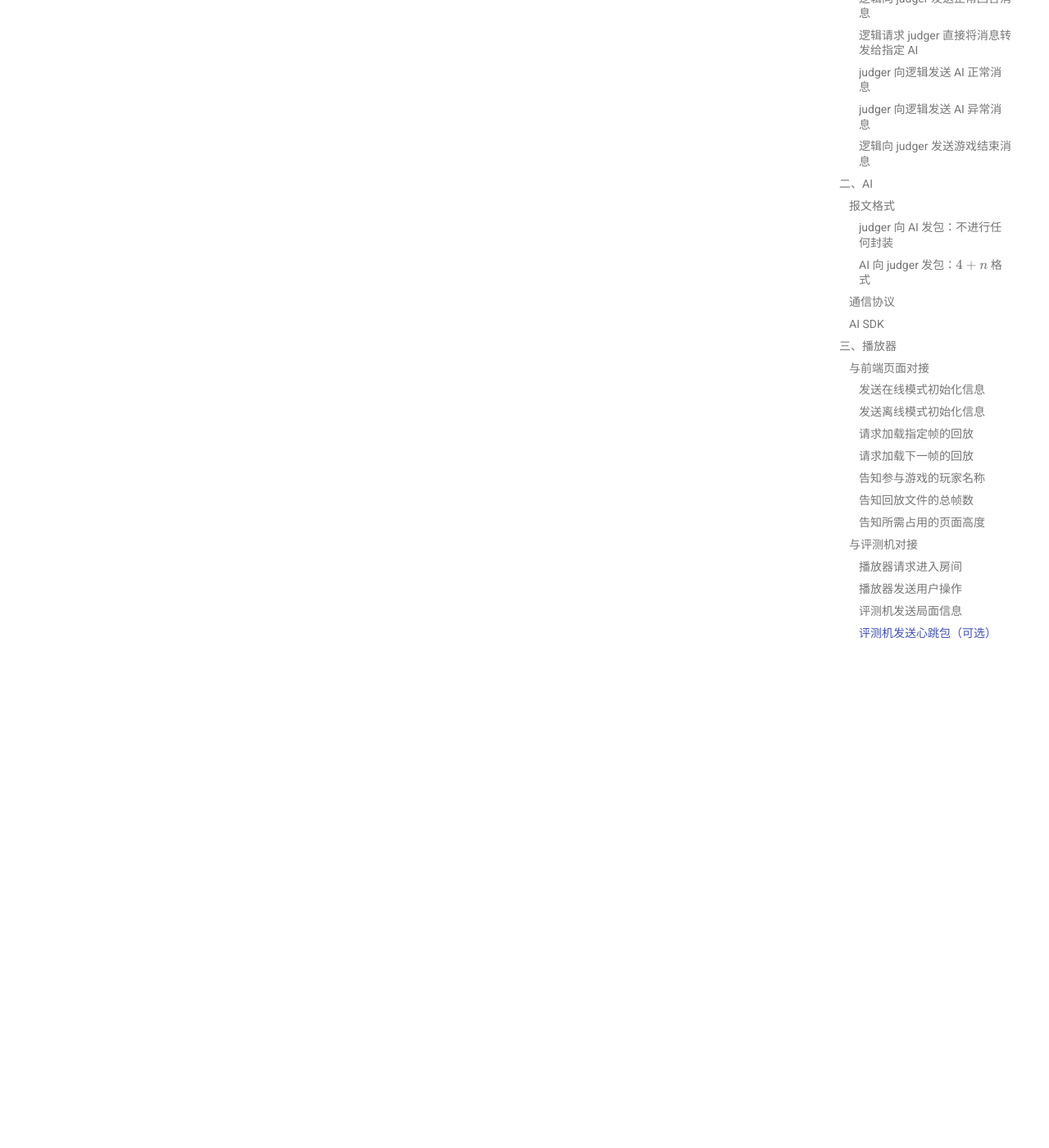
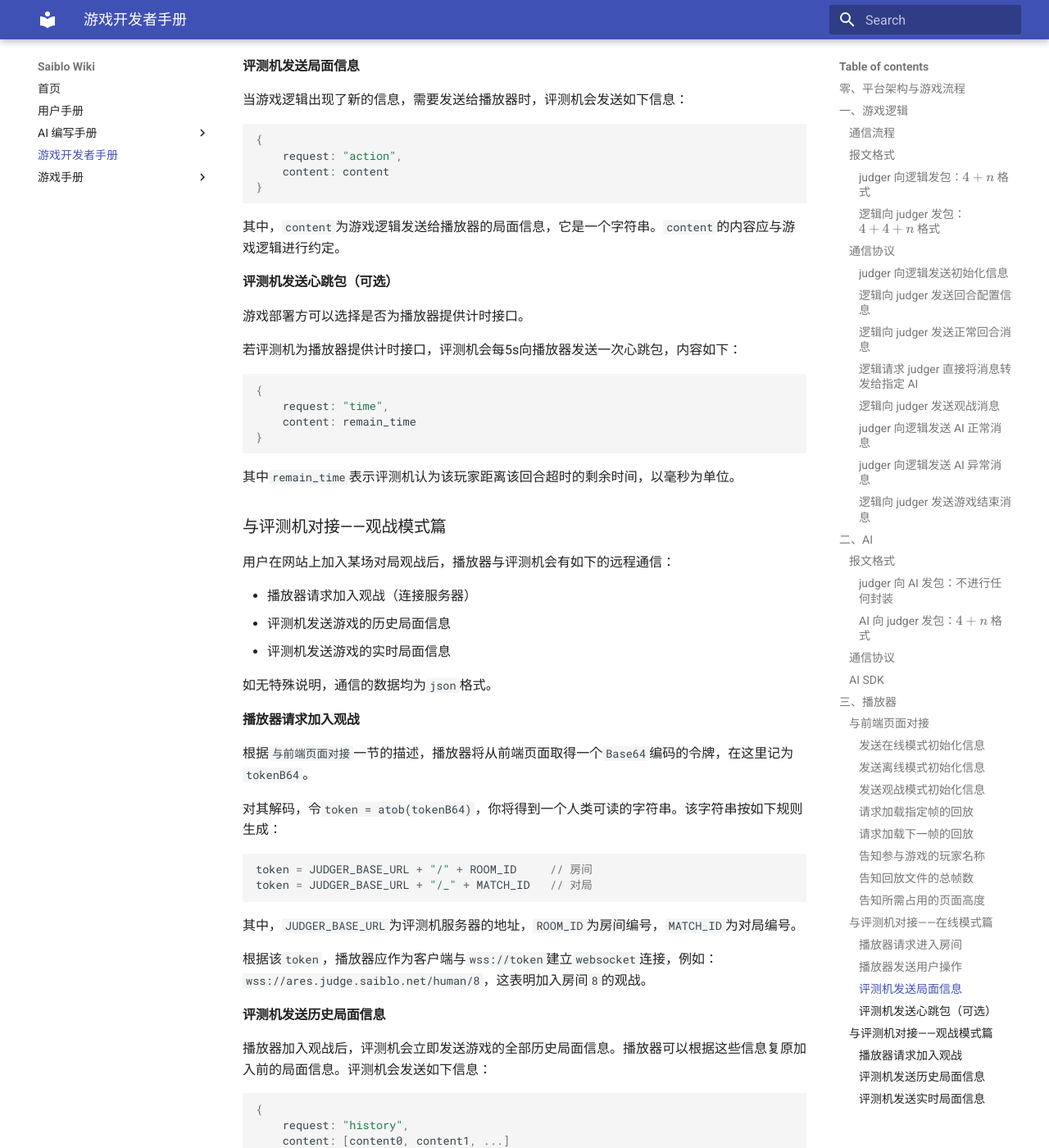
Before and after one commit to saiblo/saiblo-docs, an MkDocs documentation site: the page built from docs/developer/developer.md, in a window 1280 px wide and 1400 px high, scrolled down 13547 px. Shown: the whole window at 82% size. Built offline with MkDocs 1.6.1 and Material for MkDocs 9.7.7, drawn with Linux system fonts in a browser that asks for light colours; some of the changed text lies outside the part shown.

Commit message:
Add doc regarding watching

````diff
--- a/docs/developer/developer.md
+++ b/docs/developer/developer.md
@@ -154,6 +154,22 @@ judger 允许在同一回合中同时监听多个 AI，**但在实际操作中
 
 **注意：该事件不会进行任何计时的重置，也不会更新计时回合。**
 
+#### 逻辑向 judger 发送观战消息
+
+在 $4+4+n$ 的报文格式中，第二个 $4$（即发送目标）的取值为 $-1$。
+
+游戏进行过程中，逻辑可以向 judger 发送观战消息，judger 会立即将消息转发给所有观战的播放器。示例如下：
+
+```JSON
+{
+    "watch": "观战消息"
+}
+```
+
+**watch : string**
+
+表示观战消息。
+
 #### judger 向逻辑发送 AI 正常消息
 
 当 judger 收到监听列表中的 AI 发来的消息时，会将其转发给逻辑。格式示例如下：
@@ -293,6 +309,7 @@ judger 会将逻辑通过`逻辑向 judger 发送正常回合消息`和`逻辑
 | :------: | :------------: | :----------: |
 | 离线模式 |    需要实现    |  不需要实现  |
 | 在线模式 |    需要实现    |   需要实现   |
+| 观战模式 |    需要实现    |   需要实现   |
 
 ### 与前端页面对接
 
@@ -300,6 +317,7 @@ judger 会将逻辑通过`逻辑向 judger 发送正常回合消息`和`逻辑
 
 - [网→播] 发送在线模式初始化信息
 - [网→播] 发送离线模式初始化信息
+- [网→播] 发送观战模式初始化信息
 - [网→播] 请求加载指定帧的回放
 - [网→播] 请求加载下一帧的回放
 - [网→播] 告知参与游戏的玩家名称
@@ -343,6 +361,23 @@ judger 会将逻辑通过`逻辑向 judger 发送正常回合消息`和`逻辑
 ```
 
 **注意：网页向播放器发送离线模式初始化信息后，播放器应随即加载首帧回放，因为网页不会再发送加载首帧的请求。**
+
+#### 发送观战模式初始化信息
+
+通信方向：前端页面→播放器
+
+通信时机：玩家加入对局观战时
+
+通信内容：`Base64`编码的令牌
+
+通信格式：
+
+```javascript
+{
+    "message": "init_spectator_player",
+    "token": tokenB64
+}
+```
 
 #### 请求加载指定帧的回放
 
@@ -428,7 +463,7 @@ judger 会将逻辑通过`逻辑向 judger 发送正常回合消息`和`逻辑
 }
 ```
 
-### 与评测机对接
+### 与评测机对接——在线模式篇
 
 用户在网站上以人类玩家的身份加入一个房间后，即可接入一个对局，并由人类进行游戏操作。在这之中，播放器与评测机会有如下的远程通信：
 
@@ -507,3 +542,55 @@ token = JUDGER_BASE_URL + "/" + ROOM_ID + "/" + USER_NAME + "/" + SEAT
 ```
 
 其中`remain_time`表示评测机认为该玩家距离该回合超时的剩余时间，以毫秒为单位。
+
+
+### 与评测机对接——观战模式篇
+
+用户在网站上加入某场对局观战后，播放器与评测机会有如下的远程通信：
+
+* 播放器请求加入观战（连接服务器）
+* 评测机发送游戏的历史局面信息
+* 评测机发送游戏的实时局面信息
+
+如无特殊说明，通信的数据均为`json`格式。
+
+#### 播放器请求加入观战
+
+根据`与前端页面对接`一节的描述，播放器将从前端页面取得一个`Base64`编码的令牌，在这里记为`tokenB64`。
+
+对其解码，令`token = atob(tokenB64)`，你将得到一个人类可读的字符串。该字符串按如下规则生成：
+
+```javascript
+token = JUDGER_BASE_URL + "/" + ROOM_ID     // 房间
+token = JUDGER_BASE_URL + "/_" + MATCH_ID   // 对局
+```
+
+其中，`JUDGER_BASE_URL`为评测机服务器的地址，`ROOM_ID`为房间编号，`MATCH_ID`为对局编号。
+
+根据该`token`，播放器应作为客户端与`wss://token`建立`websocket`连接，例如：`wss://ares.judge.saiblo.net/human/8`，这表明加入房间`8`的观战。
+
+#### 评测机发送历史局面信息
+
+播放器加入观战后，评测机会立即发送游戏的全部历史局面信息。播放器可以根据这些信息复原加入前的局面信息。评测机会发送如下信息：
+
+```javascript
+{
+    request: "history",
+    content: [content0, content1, ...]
+}
+```
+
+其中，`content`为游戏逻辑发送给播放器的历史局面信息，它是一个字符串数组，内容为播放器加入观战前的所有局面信息消息。`content`的内容应与游戏逻辑进行约定。
+
+#### 评测机发送实时局面信息
+
+当游戏逻辑出现了新的实时局面观战信息，需要发送给播放器时，评测机会发送如下信息：
+
+```javascript
+{
+    request: "watch",
+    content: content
+}
+```
+
+其中，`content`为游戏逻辑发送给播放器的局面信息，它是一个字符串。`content`的内容应与游戏逻辑进行约定。
````
